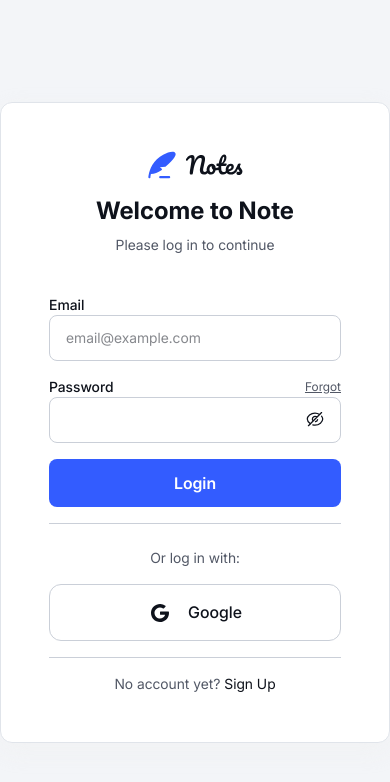
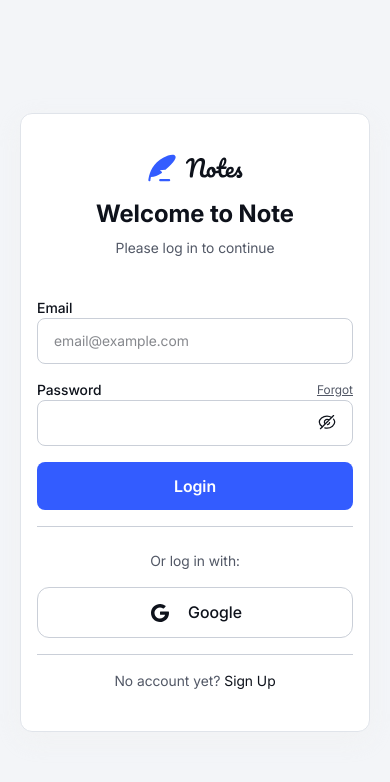
Before and after one commit to j0hnr0/Note-taking-web-app, a Next.js app: page / in a window 390 px wide. Shown: the top 782 px of the page. Built offline with nearby package versions, Linux system fonts and the light colour scheme.

Commit message:
login component responsiveness

```diff
--- a/app/_components/login-form.js
+++ b/app/_components/login-form.js
@@ -25,7 +25,7 @@ export default function LoginForm() {
       <div className="mt-4">
         <button
           type="submit"
-          className="w-full py-3 text-center bg-custom-blue-500 rounded-lg"
+          className="w-full py-3 text-center bg-custom-blue-500 rounded-lg cursor-pointer"
         >
           <h5
             className={`${interSemi.className} antialiased font-semibold text-base text-white`}
--- a/app/_components/login-google-btn.js
+++ b/app/_components/login-google-btn.js
@@ -9,7 +9,7 @@ export default function LoginGoogleBtn() {
   return (
     <button
       type="button"
-      className="mt-4 w-full rounded-xl py-[15px] flex justify-center items-center gap-4 border-[1px] border-custom-neutral-300"
+      className="mt-4 w-full rounded-xl py-3 flex justify-center items-center gap-4 border-[1px] border-custom-neutral-300 cursor-pointer"
     >
       <svg
         xmlns="http://www.w3.org/2000/svg"
--- a/app/_components/login.js
+++ b/app/_components/login.js
@@ -4,7 +4,9 @@ import LoginHeader from "./login-header";
 
 export default function Login() {
   return (
-    <div className="w-full max-w-[540px] mx-auto p-12 bg-white rounded-xl filter drop-shadow-[0_8px_12px_rgba(240,240,240,0.6)] border-[1px] border-custom-neutral-200">
+    <div className="w-full max-w-[540px] mx-auto p-12 bg-white rounded-xl filter drop-shadow-[0_8px_12px_rgba(240,240,240,0.6)] border-[1px] border-custom-neutral-200
+    max-custom-768px:px-8
+    max-custom-475px:py-10 max-custom-475px:px-4">
       <LoginHeader />
       <LoginForm />
       <LoginFooter />
--- a/app/globals.css
+++ b/app/globals.css
@@ -7,4 +7,6 @@
     --color-custom-neutral-600: #525866;
     --color-custom-neutral-300: #CACFD8;
     --color-custom-blue-500: #335CFF;
+    --breakpoint-custom-768px: 769px;
+    --breakpoint-custom-475px: 476px;
 }
--- a/app/page.js
+++ b/app/page.js
@@ -2,7 +2,8 @@ import Login from "./_components/login";
 
 export default function Home() {
   return (
-    <section className="bg-custom-neutral-100 h-screen flex justify-center items-center">
+    <section className="bg-custom-neutral-100 h-screen flex justify-center items-center
+    max-custom-475px:px-5">
       <Login />
     </section>
   );
```
